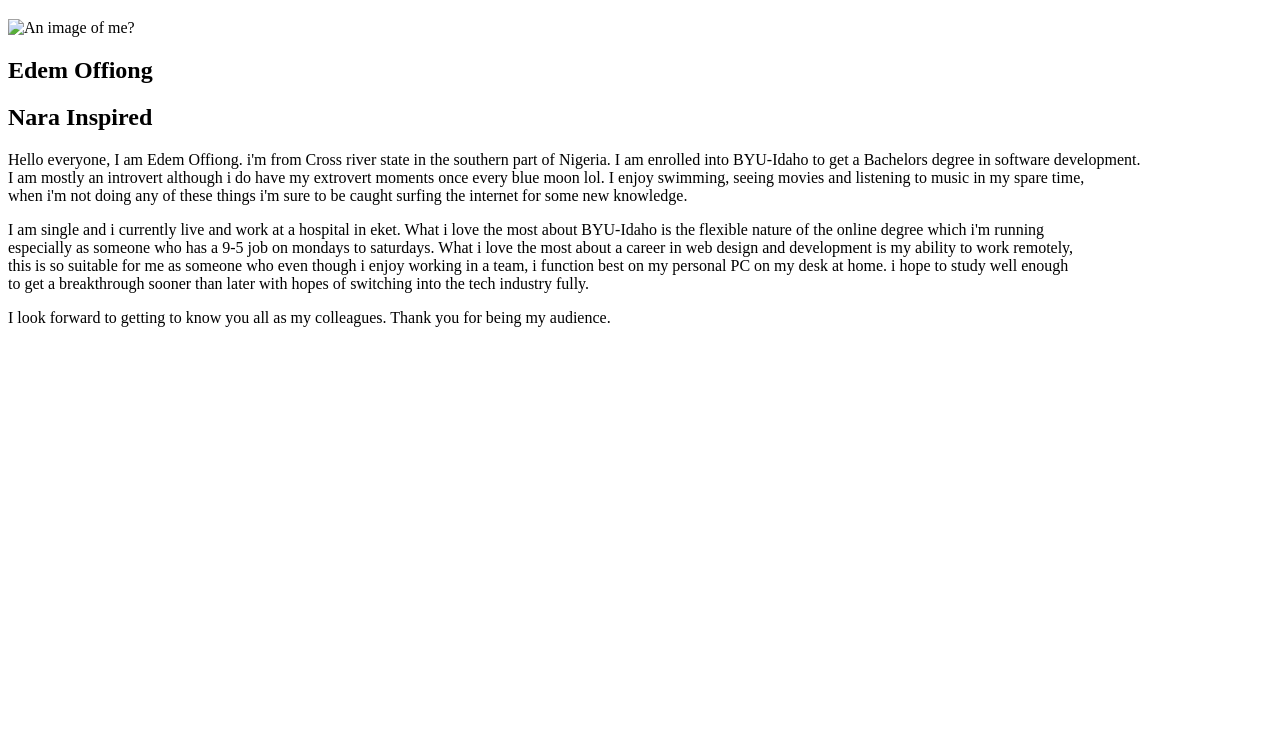
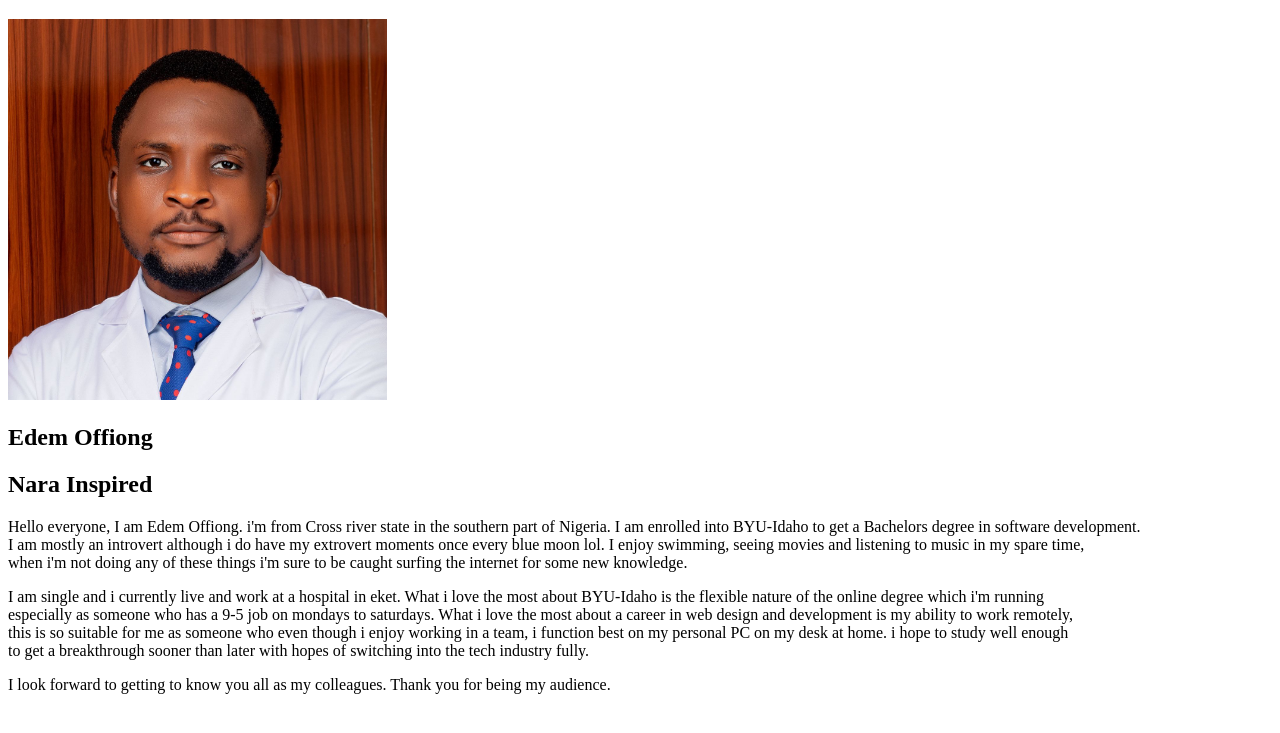
Before and after one commit to Offizil/Wdd130, a plain HTML site: page aboutme/index.html in a window 1280 px wide. Shown: the part 61-794 px from the top of the page. Drawn offline with Linux system fonts and the light colour scheme.

Commit message:
practiced github pushing

```diff
--- a/aboutme/index.html
+++ b/aboutme/index.html
@@ -2,12 +2,13 @@
 <html lang="en">
 <head>
     <meta charset="UTF-8">
+    <link rel="stylesheet" href="styles/styles.css">
     <meta name="viewport" content="width=device-width, initial-scale=1.0">
     <title>Home Page</title>
 </head>
 <body>
     <h1>About Me</h1>
-    <img alt="An image of me?" src="images/passport.jpeg" >
+    <img id="pic" alt="An image of me?" src="images/passport.jpeg" >
     <h2>Edem Offiong</h2>
     <h2>Nara Inspired</h2>
     <p>Hello everyone, I am Edem Offiong. i'm from Cross river state in the southern part of Nigeria.  I am enrolled into BYU-Idaho to get a Bachelors degree in software development. <br> I am mostly an introvert although i do have my extrovert moments once every blue moon lol. I enjoy swimming, seeing movies and listening to music in my spare time,<br> when i'm not doing any of these things i'm sure to be caught surfing the internet for some new knowledge.</p>
--- /dev/null
+++ b/aboutme/styles/styles.css
@@ -0,0 +1,4 @@
+#pic {
+    width: 30%;
+    height: 30%;
+}
```
Also changed, not shown: aboutme/images/passport.jpeg (added).
